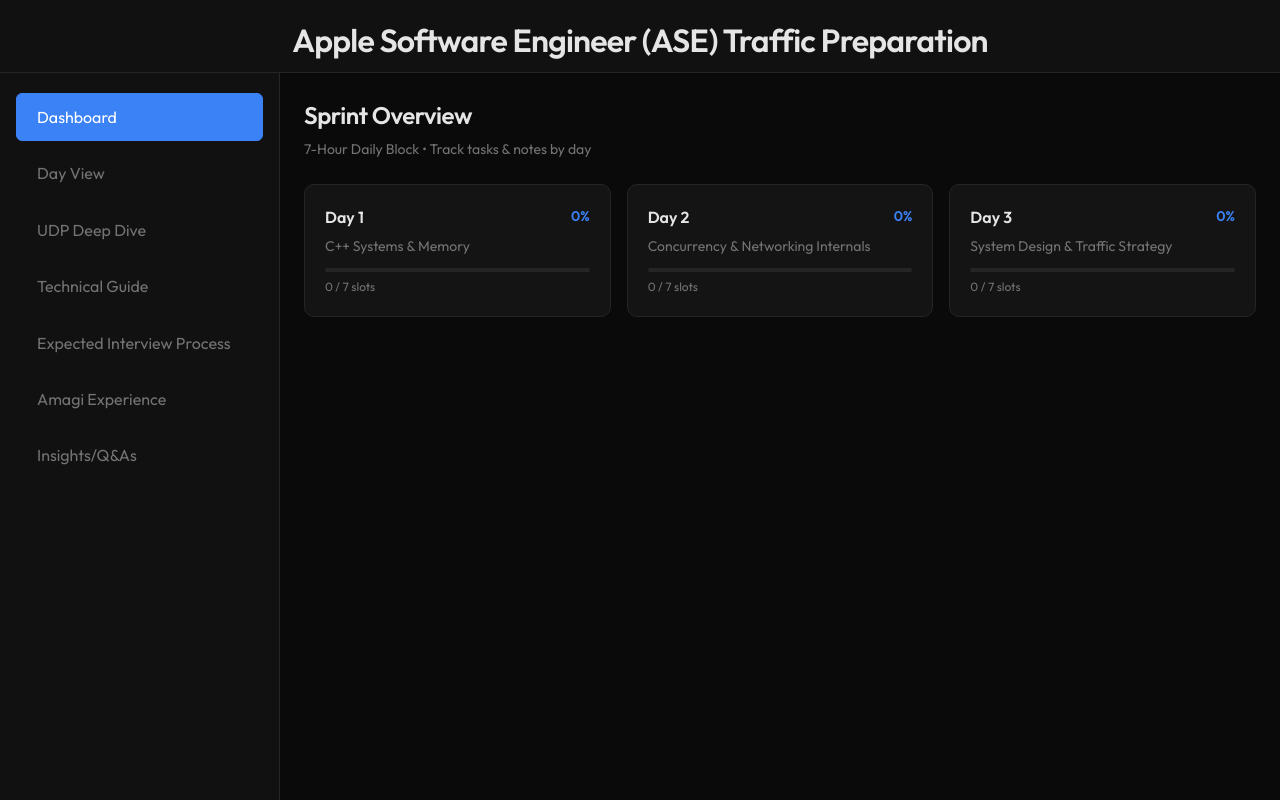
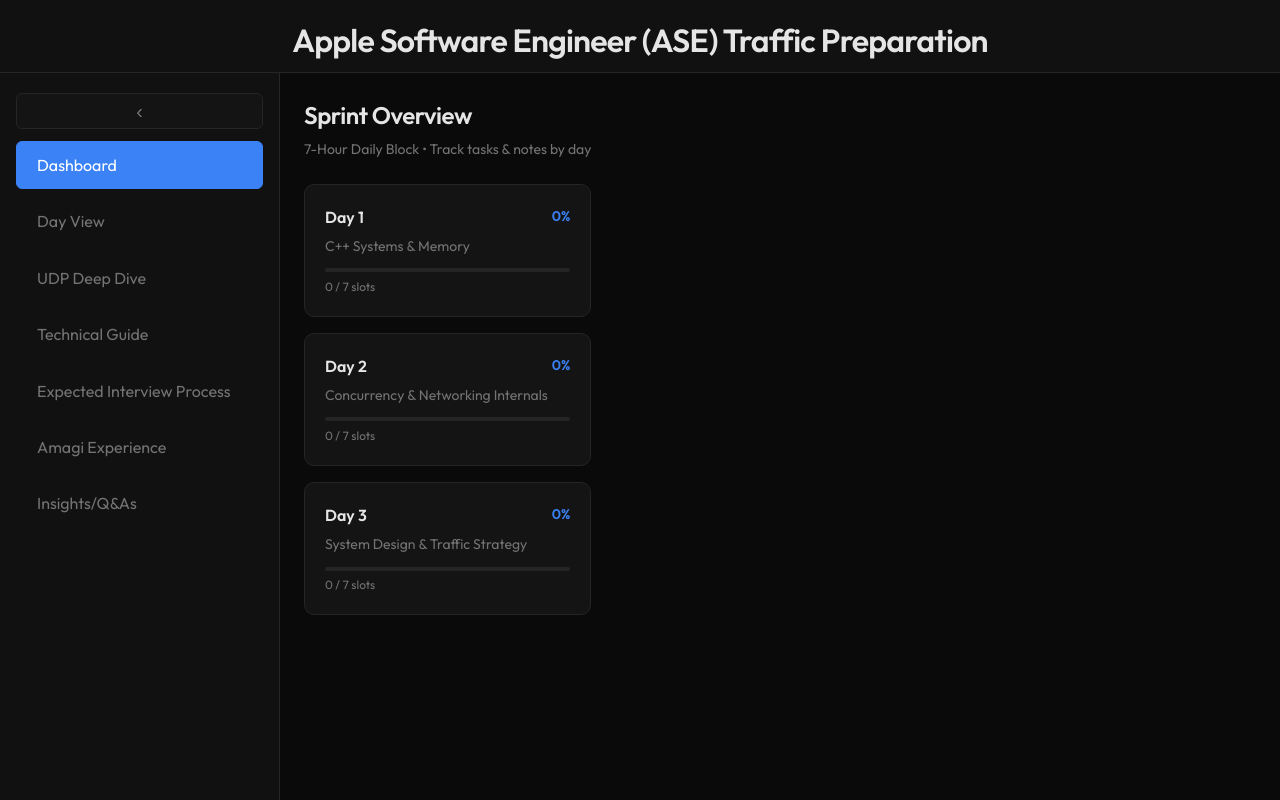
Before and after one commit to Bannump/apple-traffic-prep, a React (Vite) app: page / in a window 1280 px wide. Built offline with nearby package versions, Linux system fonts and the light colour scheme.

Commit message:
improved readability. added horizontal sidebar and collapsable sidebar

```diff
--- a/src/App.jsx
+++ b/src/App.jsx
@@ -14,6 +14,7 @@
 
 export default function App() {
   const [view, setView] = useState('dashboard'); // 'dashboard' | 'day' | 'study' | 'technical-guide' | 'interview-process' | 'amagi-experience' | 'insights-qa'
+  const [sidePanelCollapsed, setSidePanelCollapsed] = useState(false);
   const [currentDay, setCurrentDay] = useState(1);
   const [notesModal, setNotesModal] = useState({
     open: false,
@@ -50,9 +51,15 @@
         onSelectDay={handleSelectDay}
         completed={completed}
       />
-      <div className="app-body">
-        <LeftNav view={view} setView={setView} />
+      <div className={`app-body${sidePanelCollapsed ? ' app-body--sidebar-collapsed' : ''}`}>
+        <LeftNav
+          view={view}
+          setView={setView}
+          collapsed={sidePanelCollapsed}
+          onToggleCollapse={() => setSidePanelCollapsed((c) => !c)}
+        />
         <main className="main">
+          <div className="main-inner">
             {view === 'dashboard' && (
               <Dashboard completed={completed} onSelectDay={handleSelectDay} />
             )}
@@ -70,6 +77,7 @@
             {view === 'interview-process' && <InterviewProcessPage />}
             {view === 'amagi-experience' && <AmagiExperiencePage />}
             {view === 'insights-qa' && <InsightsQAPage />}
+          </div>
         </main>
       </div>
 
--- a/src/components/LeftNav.jsx
+++ b/src/components/LeftNav.jsx
@@ -10,9 +10,23 @@
   { id: 'insights-qa', label: 'Insights/Q&As' },
 ];
 
-export function LeftNav({ view, setView }) {
+export function LeftNav({ view, setView, collapsed, onToggleCollapse }) {
   return (
-    <nav className="left-nav" aria-label="Main navigation">
+    <nav
+      className={`left-nav${collapsed ? ' left-nav--collapsed' : ''}`}
+      aria-label="Main navigation"
+    >
+      <button
+        type="button"
+        className="left-nav-toggle"
+        onClick={onToggleCollapse}
+        aria-label={collapsed ? 'Expand side panel' : 'Collapse side panel'}
+        title={collapsed ? 'Expand panel' : 'Collapse panel'}
+      >
+        <span className="left-nav-toggle-icon" aria-hidden="true">
+          {collapsed ? '›' : '‹'}
+        </span>
+      </button>
       {TABS.map((tab) => (
         <button
           key={tab.id}
@@ -20,8 +34,9 @@
           className={`left-nav-item${view === tab.id ? ' active' : ''}`}
           onClick={() => setView(tab.id)}
           aria-pressed={view === tab.id}
+          title={collapsed ? tab.label : undefined}
         >
-          {tab.label}
+          {collapsed ? <span className="left-nav-item-short">{tab.label.charAt(0)}</span> : tab.label}
         </button>
       ))}
     </nav>
--- a/src/index.css
+++ b/src/index.css
@@ -206,6 +206,10 @@
   min-height: 0;
 }
 
+.app-body--sidebar-collapsed {
+  grid-template-columns: 52px 1fr;
+}
+
 /* ----- Left nav (tabs) ----- */
 .left-nav {
   display: flex;
@@ -215,6 +219,63 @@
   background: var(--bg-elevated);
   border-right: 1px solid var(--border);
   overflow-y: auto;
+  overflow-x: hidden;
+  transition: width 0.2s ease, min-width 0.2s ease;
+}
+
+.left-nav--collapsed {
+  padding: 0.75rem 0.5rem;
+}
+
+.left-nav-toggle {
+  flex-shrink: 0;
+  width: 100%;
+  min-height: 36px;
+  margin-bottom: 0.25rem;
+  display: flex;
+  align-items: center;
+  justify-content: center;
+  background: var(--bg-card);
+  border: 1px solid var(--border);
+  border-radius: var(--radius-sm);
+  color: var(--text-muted);
+  font-size: 1.25rem;
+  cursor: pointer;
+  transition: background var(--transition), color var(--transition), border-color var(--transition);
+}
+
+.left-nav-toggle:hover {
+  background: var(--bg-elevated);
+  color: var(--accent);
+  border-color: var(--accent);
+}
+
+.left-nav-toggle-icon {
+  line-height: 1;
+}
+
+.left-nav--collapsed .left-nav-toggle {
+  width: 36px;
+  min-height: 36px;
+  margin-left: auto;
+  margin-right: auto;
+  padding: 0;
+}
+
+.left-nav--collapsed .left-nav-item {
+  padding: 0.65rem;
+  justify-content: center;
+  text-align: center;
+}
+
+.left-nav--collapsed .left-nav-item-short {
+  font-weight: 600;
+  font-size: 1rem;
+}
+
+.left-nav-item {
+  display: flex;
+  align-items: center;
 }
 
 .left-nav-item {
@@ -231,6 +292,7 @@
   line-height: 1.4;
   cursor: pointer;
   transition: background var(--transition), color var(--transition), border-color var(--transition);
+  box-sizing: border-box;
 }
 
 .left-nav-item:hover {
@@ -250,8 +312,23 @@
   display: flex;
   flex-direction: column;
   min-width: 0;
+  min-height: 0;
   background: var(--bg);
-  overflow: auto;
+  overflow-x: scroll;
+  overflow-y: auto;
+}
+
+.main-inner {
+  min-width: 100%;
+  width: max-content;
+  flex: 1;
+  display: flex;
+  flex-direction: column;
+  min-height: min-content;
+}
+
+.main > * {
+  min-width: min-content;
 }
 
 .view {
```
Lines whose indentation alone changed are shown as unchanged.
